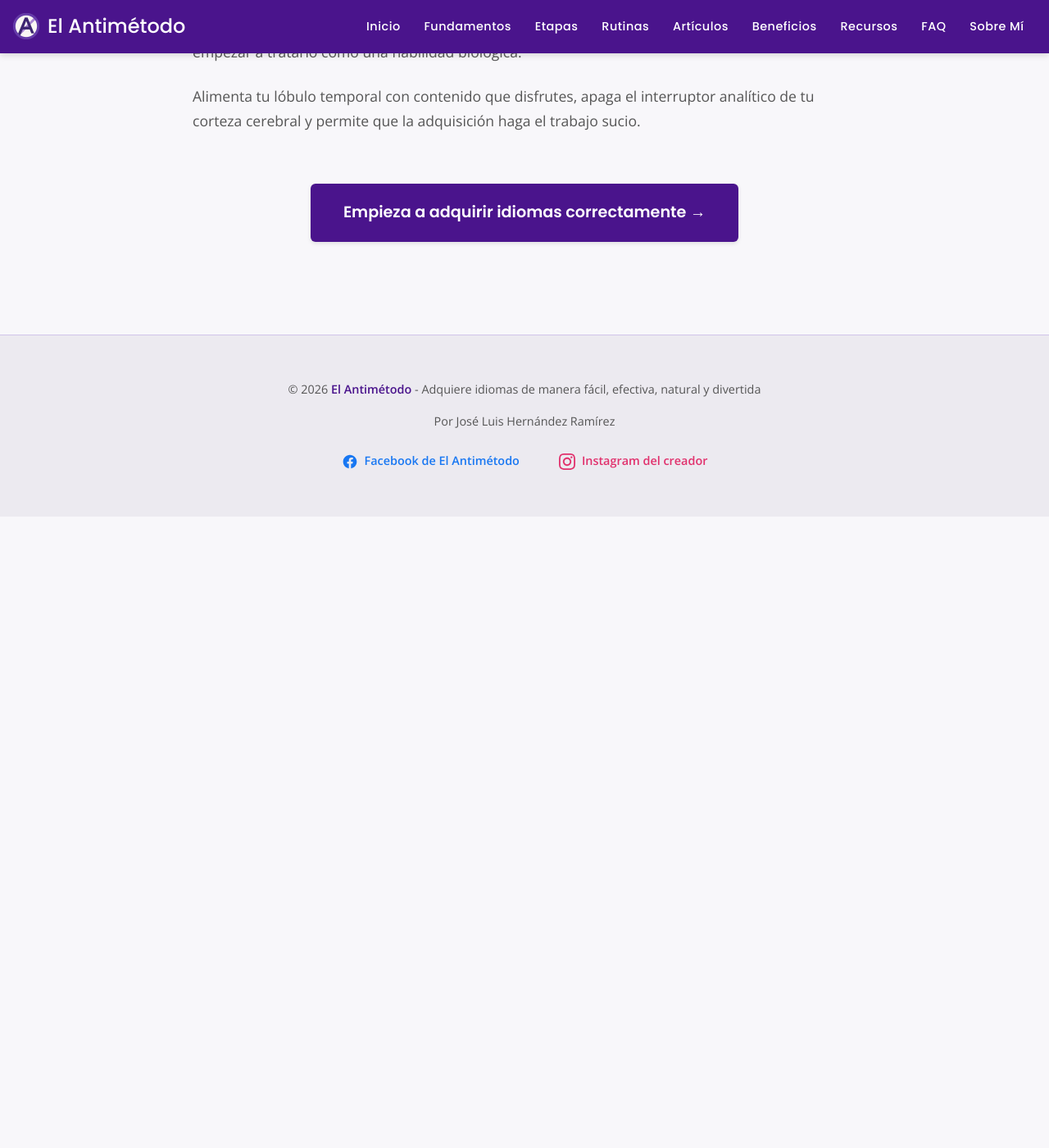
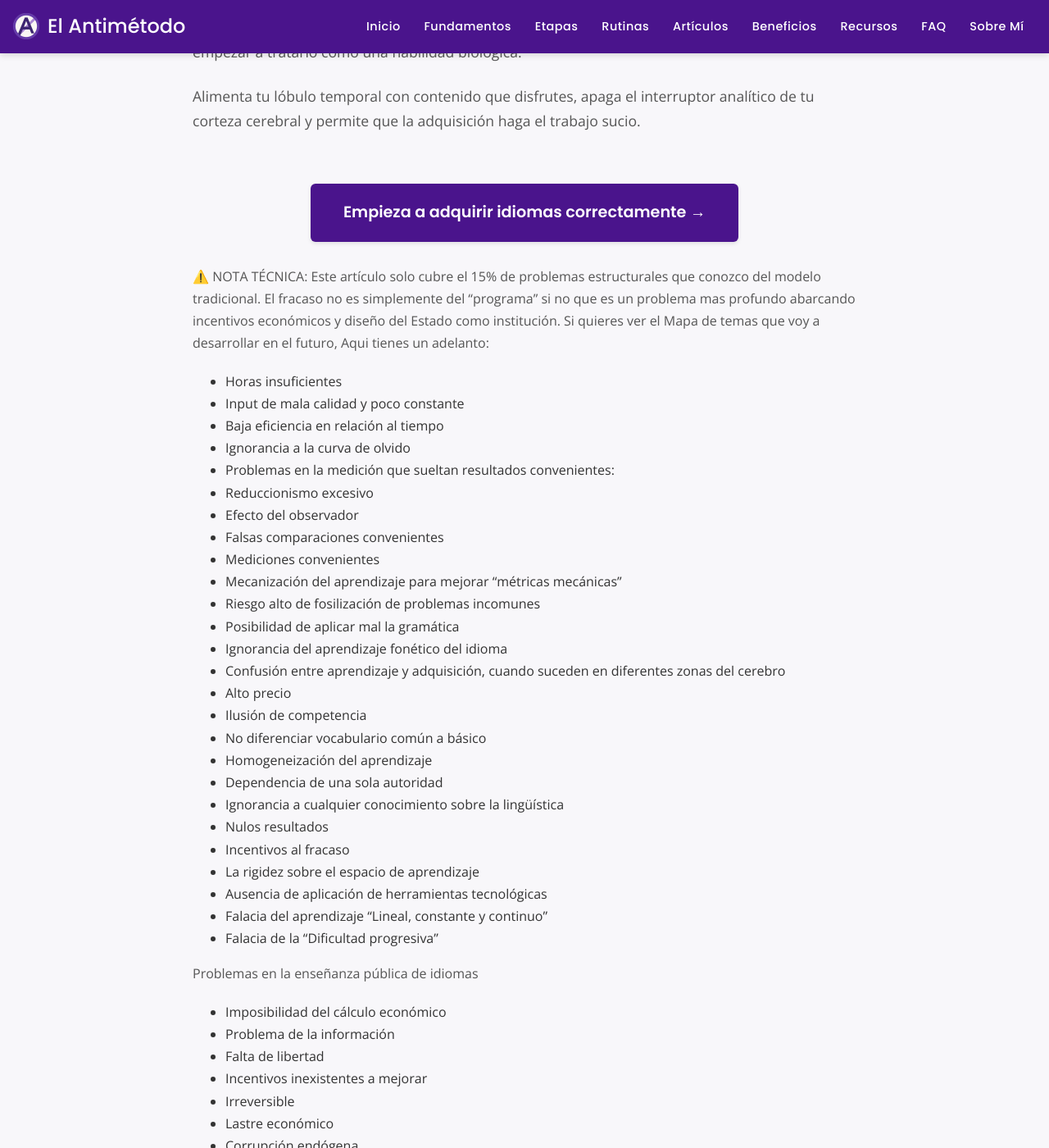
Before and after one commit to LuiseM93/ElAntimetodo, a Jekyll site: the page built from por-que-la-gramatica-te-atrasa.md, in a window 1280 px wide and 1400 px high, scrolled down 2558 px. Shown: the whole window at 82% size. Built offline with Jekyll 4.4.1, drawn with Linux system fonts in a browser that asks for light colours; our own code applies the rules of GitHub Pages for plain Markdown files; before the commit the page ends 3188 px from its top, so only the background shows below that; some of the changed text lies outside the part shown.

Commit message:
Update por-que-la-gramatica-te-atrasa.md

```diff
--- a/por-que-la-gramatica-te-atrasa.md
+++ b/por-que-la-gramatica-te-atrasa.md
@@ -66,17 +66,61 @@ image: /assets/ciencia.png
   <p>
     No puedes planificar un pensamiento espontáneo usando una tabla de verbos. Si quieres que el idioma fluya desde tu interior, necesitas dejar de tratarlo como una fórmula matemática y empezar a tratarlo como una habilidad biológica.
   </p>
-  <p>
-    Alimenta tu lóbulo temporal con contenido que disfrutes, apaga el interruptor analítico de tu corteza cerebral y permite que la adquisición haga el trabajo sucio.
+  <p>Alimenta tu lóbulo temporal con contenido que disfrutes, apaga el interruptor analítico de tu corteza cerebral y permite que la adquisición haga el trabajo sucio.
   </p>
 
   <div style="text-align: center; margin-top: 3rem;">
     <a href="{{ '/' | relative_url }}" class="btn btn-primary" style="font-size: 1.2em; padding: 1.2rem 2.5rem;">Empieza a adquirir idiomas correctamente →</a>
   </div>
-</div>
+  </div>
 
-<style>
+  <style>
   .content-section h2 { margin-top: 2.5rem; }
   .content-section p { font-size: 1.1em; margin-bottom: 1.5rem; }
   .content-section li { font-family: var(--font-secondary); line-height: 1.6; }
-</style>
+  </style>
+
+  ⚠️ NOTA TÉCNICA: Este artículo solo cubre el 15% de problemas estructurales que conozco del modelo tradicional. El fracaso no es simplemente del "programa" si no que es un problema mas profundo abarcando incentivos económicos y diseño del Estado como institución. Si quieres ver el Mapa de temas que voy a desarrollar en el futuro, Aqui tienes un adelanto:
+
+  - Horas insuficientes
+  - Input de mala calidad y poco constante
+  - Baja eficiencia en relación al tiempo
+  - Ignorancia a la curva de olvido
+  - Problemas en la medición que sueltan resultados convenientes:
+  - Reduccionismo excesivo
+  - Efecto del observador
+  - Falsas comparaciones convenientes
+  - Mediciones convenientes
+  - Mecanización del aprendizaje para mejorar "métricas mecánicas"
+  - Riesgo alto de fosilización de problemas incomunes
+  - Posibilidad de aplicar mal la gramática
+  - Ignorancia del aprendizaje fonético del idioma
+  - Confusión entre aprendizaje y adquisición, cuando suceden en diferentes zonas del cerebro
+  - Alto precio
+  - Ilusión de competencia
+  - No diferenciar vocabulario común a básico
+  - Homogeneización del aprendizaje
+  - Dependencia de una sola autoridad
+  - Ignorancia a cualquier conocimiento sobre la lingüística
+  - Nulos resultados
+  - Incentivos al fracaso
+  - La rigidez sobre el espacio de aprendizaje
+  - Ausencia de aplicación de herramientas tecnológicas
+  - Falacia del aprendizaje "Lineal, constante y continuo"
+  - Falacia de la "Dificultad progresiva"
+
+  Problemas en la enseñanza pública de idiomas
+  - Imposibilidad del cálculo económico
+  - Problema de la información
+  - Falta de libertad
+  - Incentivos inexistentes a mejorar
+  - Irreversible
+  - Lastre económico
+  - Corrupción endógena
+  - Búsqueda de rentas
+  - Ausencia de competencia
+  - Destrucción de emprendimiento e incentivos
+  - Los recursos van de donde funcionan mejor a peor
+  - Incentivos a funcionar peor
+
+  CONCLUSION
```
